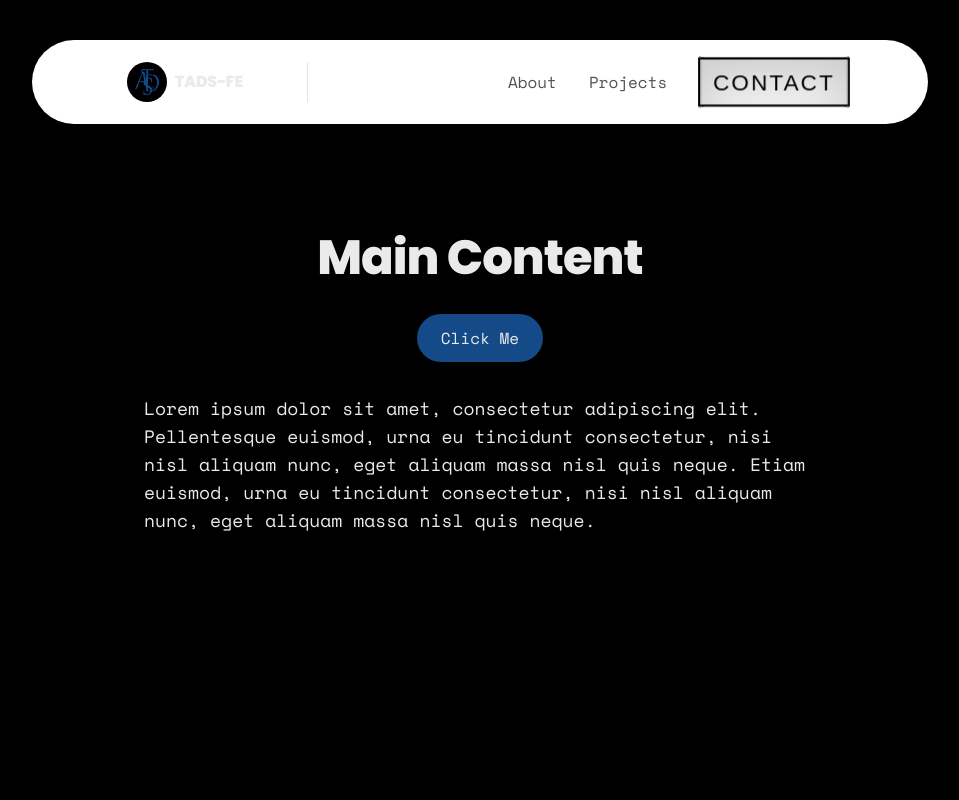
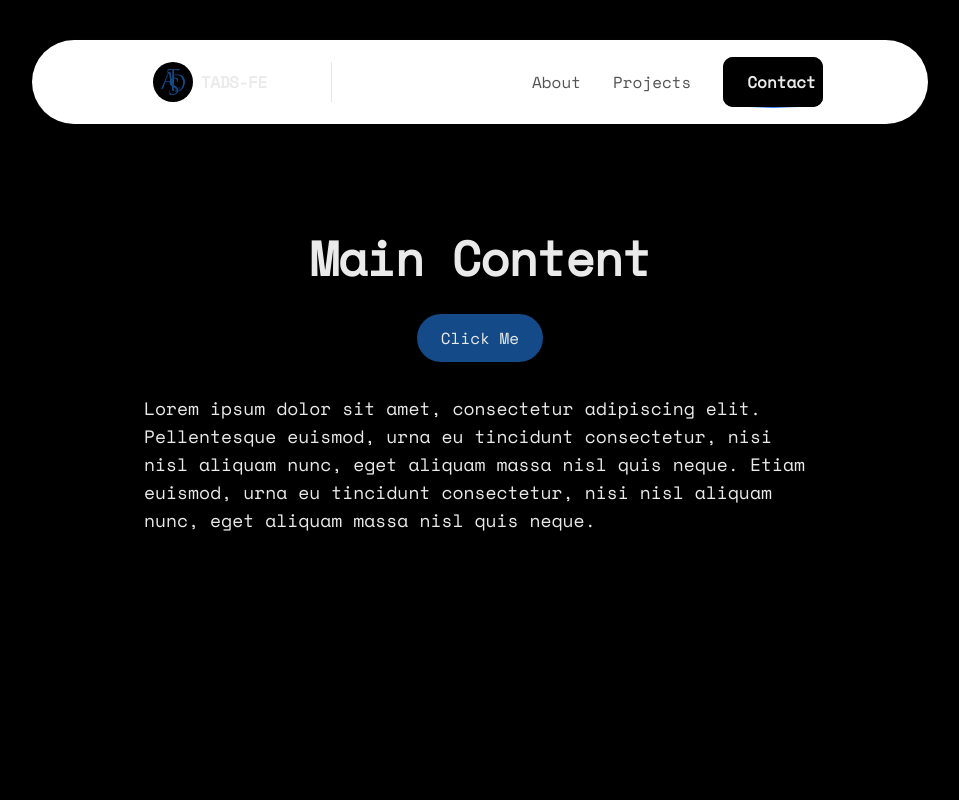
Before and after one commit to TADSTech/tadsFE, a Next.js app: page / in a window 1280 px wide. Shown: the top 800 px of the page, without its empty margins (160-1119 px from the left). Built offline with nearby package versions, Linux system fonts and the light colour scheme.

Commit message:
Completed NavBar

```diff
--- a/src/app/globals.css
+++ b/src/app/globals.css
@@ -49,63 +49,109 @@
 
 @layer utilities {
   .font-header {
-    font-family: var(--font-poppins);
+    font-family: var(--font-space-mono);
     font-weight: 800;
     letter-spacing: -0.02em;
   }
 
-  .button-3d {
+  .regular-hover {
     position: relative;
-    width: 150px;
-    height: 50px;
-    transition: 4s;
-    transform-style: preserve-3d;
-    transform: perspective(1000px) rotateX(0deg);
+    transition: all 0.3s cubic-bezier(0.4, 0, 0.2, 1);
+    transform: translateY(0);
   }
 
-  .button-3d:hover {
-    transform: perspective(1000px) rotateX(360deg);
+  .regular-hover::after {
+    content: '';
+    position: absolute;
+    bottom: -2px;
+    left: 50%;
+    width: 0;
+    height: 2px;
+    background: var(--secondary);
+    transition: all 0.4s cubic-bezier(0.4, 0, 0.2, 1);
+    transform: translateX(-50%);
   }
 
-  .button-3d span {
+  .regular-hover:hover {
+    transform: translateY(-4px);
+    color: var(--secondary);
+  }
+
+  .regular-hover:hover::after {
+    width: 100%;
+  }
+
+  .regular-hover:active {
+    transform: translateY(-2px);
+  }
+
+  .glow-on-hover {
+    width: 100px;
+    height: 50px;
+    border: none;
+    outline: none;
+    color: var(--foreground);
+    background: var(--background);
+    cursor: pointer;
+    position: relative;
+    z-index: 0;
+    border-radius: 10px;
+    font-family: var(--font-space-mono);
+    font-size: 16px;
+    font-weight: 600;
+    transition: all 0.3s ease-in-out;
+  }
+
+  .glow-on-hover:before {
+    content: '';
+    background: linear-gradient(45deg,
+      var(--secondary),
+      #1a5fa8,
+      #2374c9,
+      #1a5fa8,
+      var(--secondary)
+    );
     position: absolute;
-    top: 0;
-    left: 0;
+    top: -2px;
+    left: -2px;
+    background-size: 400%;
+    z-index: -1;
+    filter: blur(5px);
+    width: calc(100% + 4px);
+    height: calc(100% + 4px);
+    animation: glowing 20s linear infinite;
+    opacity: 0;
+    transition: opacity 0.3s ease-in-out;
+    border-radius: 10px;
+  }
+
+  .glow-on-hover:active {
+    color: var(--background);
+  }
+
+  .glow-on-hover:active:after {
+    background: transparent;
+  }
+
+  .glow-on-hover:hover:before {
+    opacity: 1;
+  }
+
+  .glow-on-hover:after {
+    z-index: -1;
+    content: '';
+    position: absolute;
     width: 100%;
     height: 100%;
-    display: flex;
-    align-items: center;
-    justify-content: center;
-    color: #000;
-    background: rgba(255, 255, 255, 0.9);
-    font-family: sans-serif;
-    text-transform: uppercase;
-    font-size: 22px;
-    letter-spacing: 2px;
-    transition: 0.5s;
-    border: 2px solid #000;
-    box-sizing: border-box;
-    box-shadow: inset 0 20px 50px rgba(0, 0, 0, 0.2);
+    background: var(--background);
+    left: 0;
+    top: 0;
+    border-radius: 10px;
   }
 
-  .button-3d:hover span {
-    color: #fff;
-    background: rgba(19, 74, 135, 0.8);
-  }
-
-  .button-3d span:nth-child(1) {
-    transform: rotateX(0deg) translateZ(25px);
-  }
-
-  .button-3d span:nth-child(2) {
-    transform: rotateX(90deg) translateZ(25px);
-  }
-
-  .button-3d span:nth-child(3) {
-    transform: rotateX(180deg) translateZ(25px);
-  }
-
-  .button-3d span:nth-child(4) {
-    transform: rotateX(270deg) translateZ(25px);
+  @keyframes glowing {
+    0% { background-position: 0 0; }
+    50% { background-position: 400% 0; }
+    100% { background-position: 0 0; }
   }
 }
--- a/src/components/ui/floating-navbar.tsx
+++ b/src/components/ui/floating-navbar.tsx
@@ -98,17 +98,14 @@ export const FloatingNav = ({
             key={`link=${idx}`}
             href={navItem.link}
             className={cn(
-              "relative dark:text-neutral-50 items-center flex space-x-1 text-neutral-600 dark:hover:text-neutral-300 hover:text-neutral-500 transition-colors"
+              "relative dark:text-neutral-50 items-center flex space-x-1 text-neutral-600 dark:hover:text-neutral-300 hover:text-neutral-500 transition-colors regular-hover"
             )}
           >
             <span className="block sm:hidden">{navItem.icon}</span>
             <span className="hidden sm:block text-sm md:text-base">{navItem.name}</span>
           </a>
         ))}
-        <button className="border text-sm md:text-base font-medium relative border-neutral-200 dark:border-white/20 text-black dark:text-white px-4 md:px-6 py-2 md:py-3 rounded-full hover:bg-secondary hover:border-secondary hover:text-secondary-foreground transition-colors button-3d">
-          <span>Contact</span>
-          <span>Contact</span>
-          <span>Contact</span>
+        <button className="border text-sm md:text-base font-medium relative border-neutral-200 dark:border-white/20 text-black dark:text-white px-4 md:px-6 py-2 md:py-3 rounded-full hover:bg-secondary hover:border-secondary hover:text-secondary-foreground transition-colors glow-on-hover">
           <span>Contact</span>
           <span className="absolute inset-x-0 w-1/2 mx-auto -bottom-px bg-linear-to-r from-transparent via-blue-500 to-transparent  h-px" />
         </button>
```
